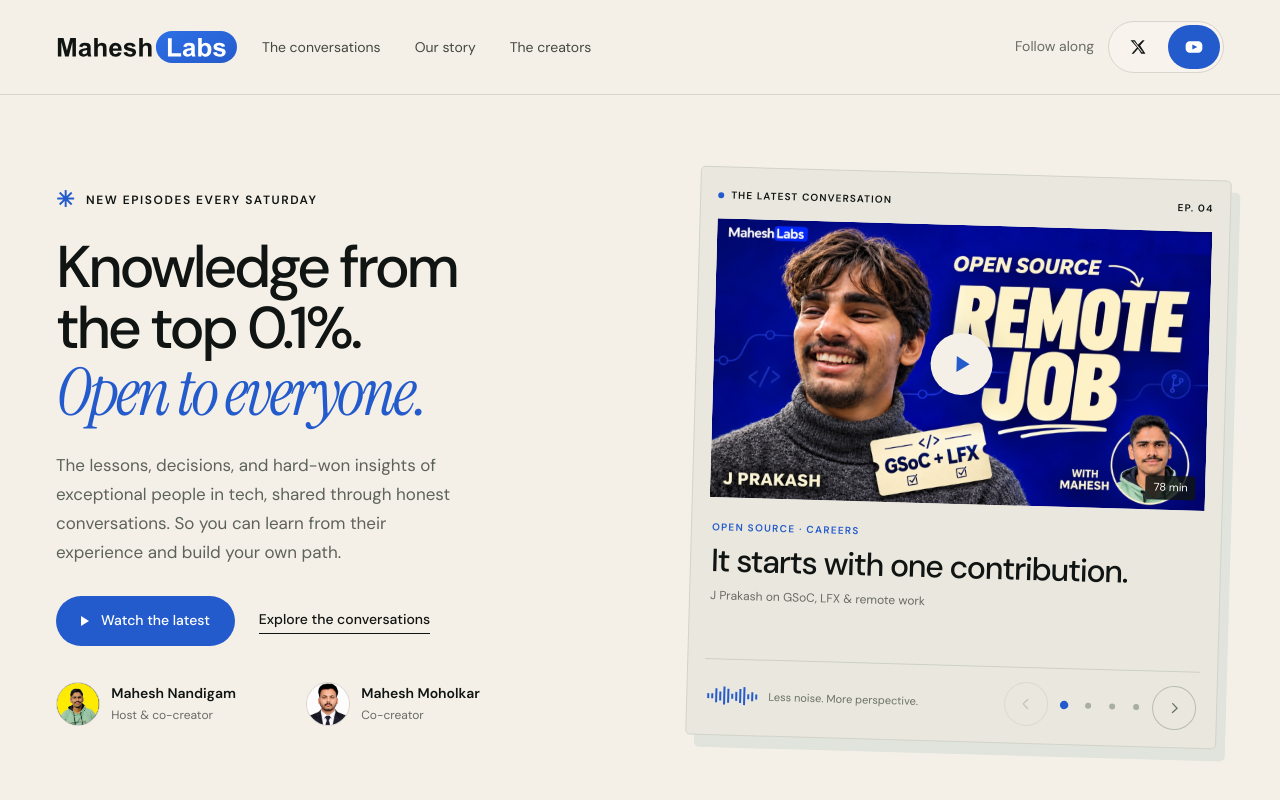
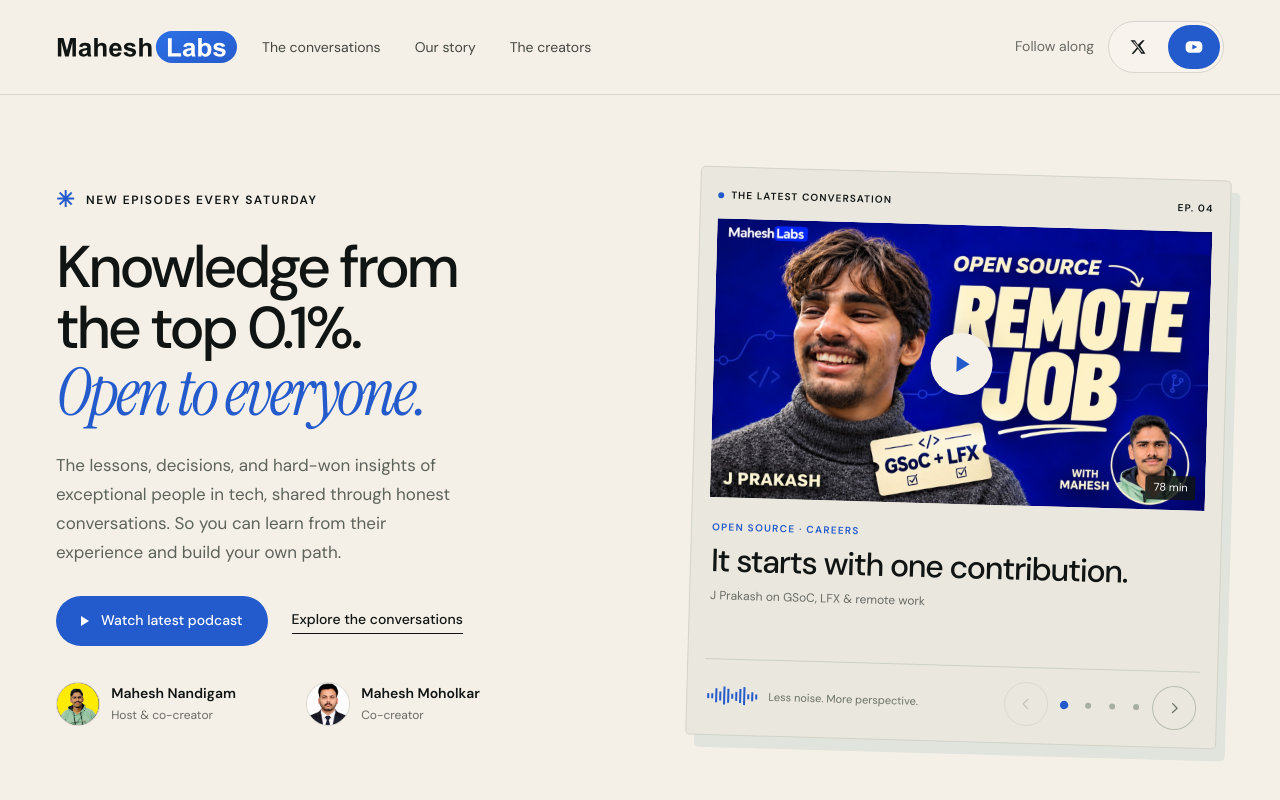
Before and after one commit to Mahesh-Nandigam/mahesh-labs, a Next.js app: page / in a window 1280 px wide. Shown: the top 800 px of the page. Built offline with nearby package versions, Linux system fonts and the light colour scheme; no server answers.

Commit message:
Clarify latest podcast button label

```diff
--- a/components/home-sections.tsx
+++ b/components/home-sections.tsx
@@ -13,7 +13,7 @@ export function Hero() {
         <p className="eyebrow"><span className="little-mark" aria-hidden="true">✳</span> NEW EPISODES EVERY SATURDAY</p>
         <h1 id="hero-title" className="hero-mission-title">Knowledge from<br />the top 0.1%.<br /><em>Open to everyone.</em></h1>
         <p className="hero-description">The lessons, decisions, and hard-won insights of exceptional people in tech, shared through honest conversations. So you can learn from their experience and build your own path.</p>
-        <div className="hero-actions">{latestEpisode && <Link className="button button-blue" href={episodePath(latestEpisode.number)}><span className="play-icon" aria-hidden="true"></span> Watch the latest</Link>}<a className="text-link" href="#episodes">Explore the conversations</a></div>
+        <div className="hero-actions">{latestEpisode && <Link className="button button-blue" href={episodePath(latestEpisode.number)}><span className="play-icon" aria-hidden="true"></span> Watch latest podcast</Link>}<a className="text-link" href="#episodes">Explore the conversations</a></div>
         <div className="hero-creators" aria-label="The people behind MaheshLabs">
           {creators.map((creator) => (
             <a className="hero-creator" href="#team" key={creator.name}>
```
